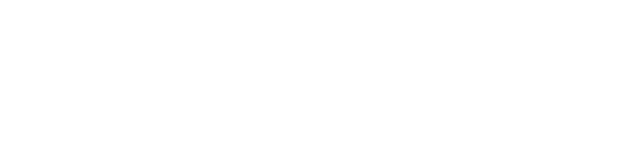
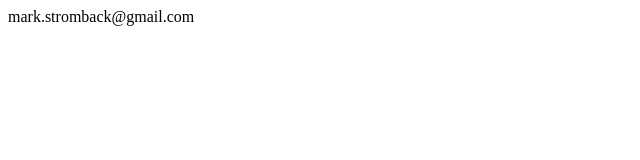
Before and after one commit to MarkusStromback/MarkusStromback.github.io, a plain HTML site: page my-website-project/index.html in a window 1280 px wide. Shown: the whole page, without its empty margins (0-640 px from the left). Drawn offline with Linux system fonts and the light colour scheme.

Commit message:
index.html
This is the finished Practice assignment one version of my website, finished on 3/17/24.

```diff
--- a/my-website-project/index.html
+++ b/my-website-project/index.html
@@ -49,4 +49,8 @@
 </p>
     -->
 </body>
+
+    <href>
+    mark.stromback@gmail.com
+    </href>
 </html>
```
